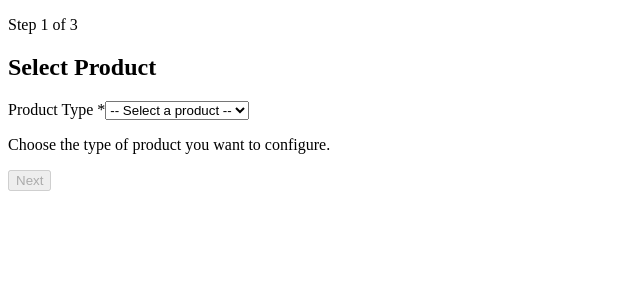
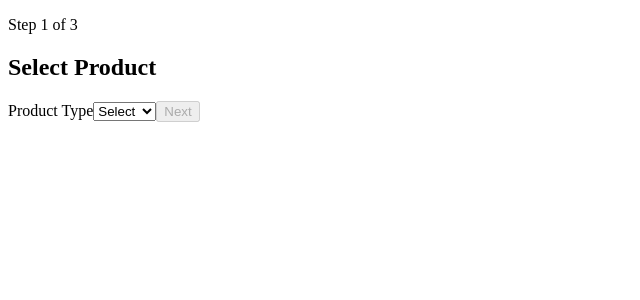
Before and after one commit to 23MH1A42B1/product-config-wizard, a React (Vite) app: page / in a window 1280 px wide. Shown: the top 300 px of the page, without its empty margins (0-640 px from the left). Built offline with nearby package versions, Linux system fonts and the light colour scheme.

Commit message:
Update Step1Product.tsx with new implementation

```diff
--- a/src/features/Wizard/steps/Step1Product.tsx
+++ b/src/features/Wizard/steps/Step1Product.tsx
@@ -1,65 +1,46 @@
 import { useState } from 'react';
 import { useWizard } from '../WizardContext';
-import { PRODUCT_TYPES } from '../types';
 
 const Step1Product = () => {
-  const { send, context } = useWizard();
+  const { send } = useWizard();
   const [productType, setProductType] = useState('');
-  const errorMessage = context.errorMessage;
-  const isNextDisabled = !productType;
+  const [error, setError] = useState('');
 
   const handleNext = () => {
-    send({ type: 'NEXT', data: { productType } } as any);
+    if (!productType) {
+      setError('Please select a product');
+      return;
+    }
+
+    setError('');
+    send({ type: 'NEXT', data: { productType } });
   };
 
   return (
-    <div className="wizard-step" data-cy="step1-container">
+    <div data-cy="step1-container">
       <h2 data-cy="step1-title">Select Product</h2>
 
-      {errorMessage && (
-        <p role="alert" className="error-message" data-cy="product-type-error" id="product-type-error">
-          {errorMessage}
-        </p>
-      )}
-
-      <div className="form-group">
-        <label htmlFor="productType">
-          Product Type
-          <span aria-hidden="true" className="required-mark"> *</span>
-        </label>
+      <label htmlFor="productType">Product Type</label>
       <select
         id="productType"
         data-cy="product-type-select"
         value={productType}
         onChange={(e) => setProductType(e.target.value)}
-          aria-required="true"
-          aria-describedby={errorMessage ? 'product-type-error' : 'product-type-help'}
-          aria-invalid={errorMessage ? 'true' : 'false'}
       >
-          <option value="">-- Select a product --</option>
-          {PRODUCT_TYPES.map((pt) => (
-            <option key={pt} value={pt}>{pt}</option>
-          ))}
+        <option value="">Select</option>
+        <option value="Laptop">Laptop</option>
+        <option value="Mobile">Mobile</option>
       </select>
-        {!errorMessage && (
-          <p id="product-type-help" className="field-help">
-            Choose the type of product you want to configure.
+
+      {error && (
+        <p role="alert" style={{ color: 'red' }}>
+          {error}
         </p>
       )}
-      </div>
 
-      <div className="wizard-nav" role="group" aria-label="Wizard navigation">
-        <button
-          data-cy="next-button"
-          onClick={handleNext}
-          className="btn btn-primary"
-          disabled={isNextDisabled}
-          aria-disabled={isNextDisabled}
-          type="button"
-        >
+      <button data-cy="next-button" onClick={handleNext} disabled={!productType}>
         Next
       </button>
-      </div>
     </div>
   );
 };
```
Lines whose indentation alone changed are shown as unchanged.
